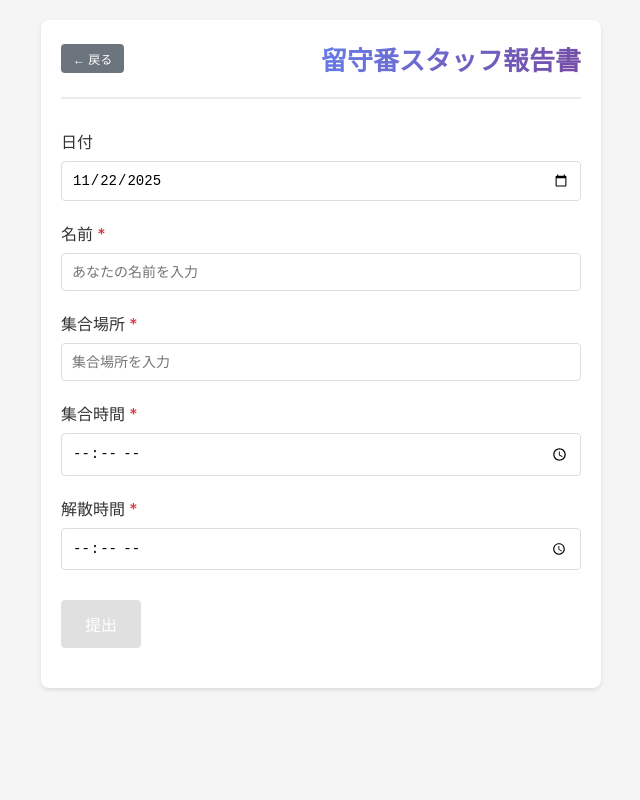
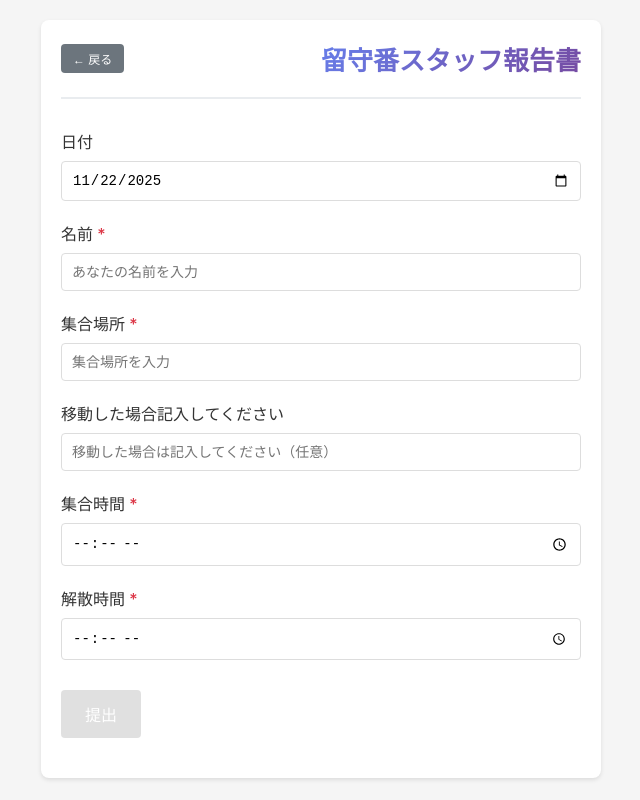
Before and after one commit to itoshu008/GENBAREPOT, a React (Vite) app in the folder client/: page /genbareport/watchman/input in a window 1280 px wide. Shown: the whole page, without its empty margins (319-959 px from the left). Built offline with nearby package versions, Linux system fonts and the light colour scheme; no server answers.

Commit message:
留守番スタッフ入力ページ：集合場所の下に移動情報の任意入力欄を追加

```diff
--- a/client/src/pages/WatchmanInputPage.tsx
+++ b/client/src/pages/WatchmanInputPage.tsx
@@ -12,6 +12,7 @@ function WatchmanInputPage() {
   const navigate = useNavigate();
   const [name, setName] = useState<string>("");
   const [meetingPlace, setMeetingPlace] = useState<string>("");
+  const [movementNote, setMovementNote] = useState<string>("");
   const [meetingTime, setMeetingTime] = useState<string>("");
   const [finishTime, setFinishTime] = useState<string>("");
   const [loading, setLoading] = useState<boolean>(false);
@@ -72,7 +73,10 @@ function WatchmanInputPage() {
         });
 
         // チーフ報告内容に集合場所と時間を記載
-        const chiefReportContent = `集合場所: ${meetingPlace}\n集合時間: ${meetingTime}\n解散時間: ${finishTime}`;
+        let chiefReportContent = `集合場所: ${meetingPlace}\n集合時間: ${meetingTime}\n解散時間: ${finishTime}`;
+        if (movementNote.trim()) {
+          chiefReportContent += `\n移動: ${movementNote.trim()}`;
+        }
         await reportsApi.updateReport(reportId, {
           chief_report_content: chiefReportContent,
         });
@@ -159,6 +163,17 @@ function WatchmanInputPage() {
           </div>
 
           <div className="form-group">
+            <label>移動した場合記入してください</label>
+            <input
+              type="text"
+              value={movementNote}
+              onChange={(e) => setMovementNote(e.target.value)}
+              placeholder="移動した場合は記入してください（任意）"
+              disabled={loading}
+            />
+          </div>
+
+          <div className="form-group">
             <label>集合時間 <span className="required">*</span></label>
             <input
               type="time"
```
